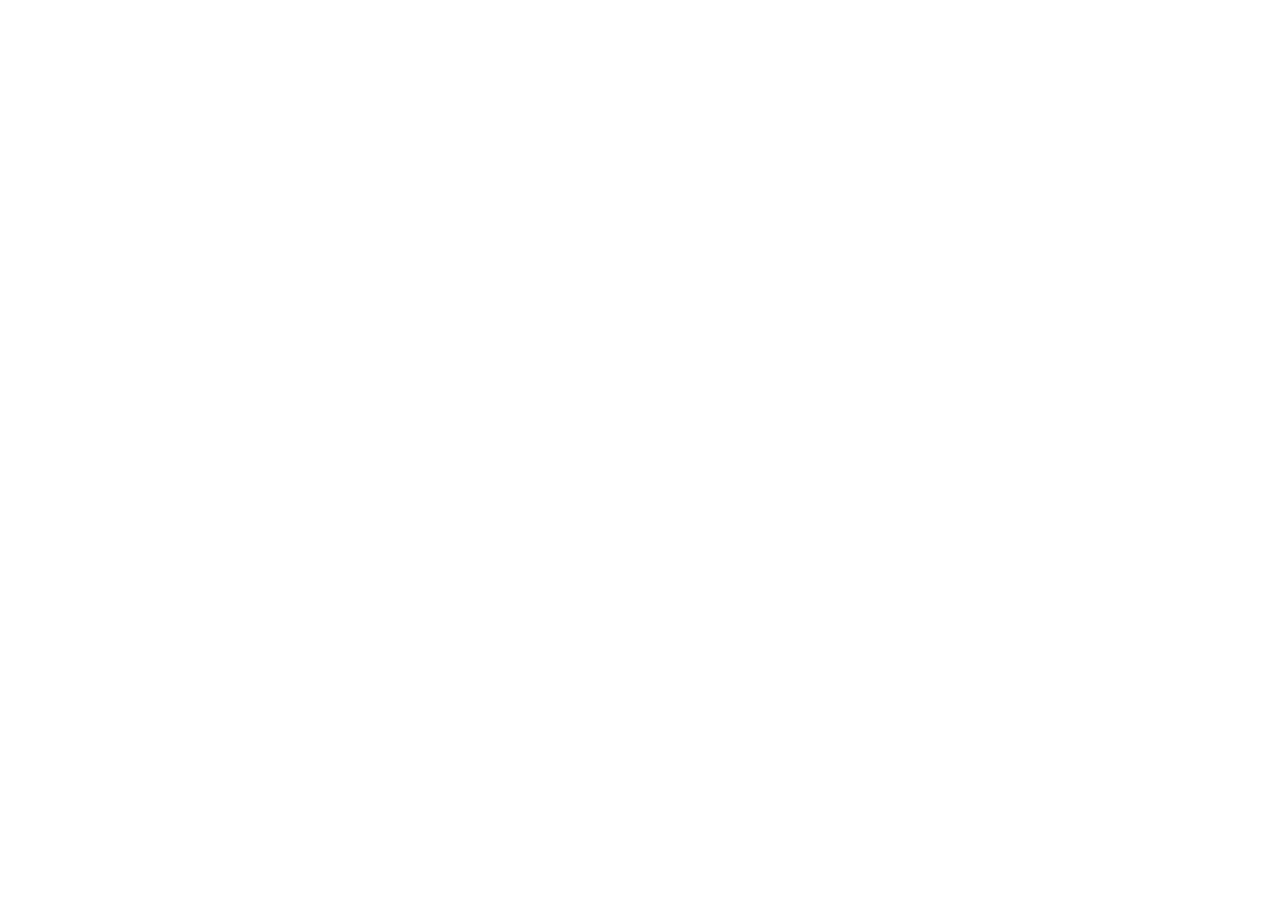
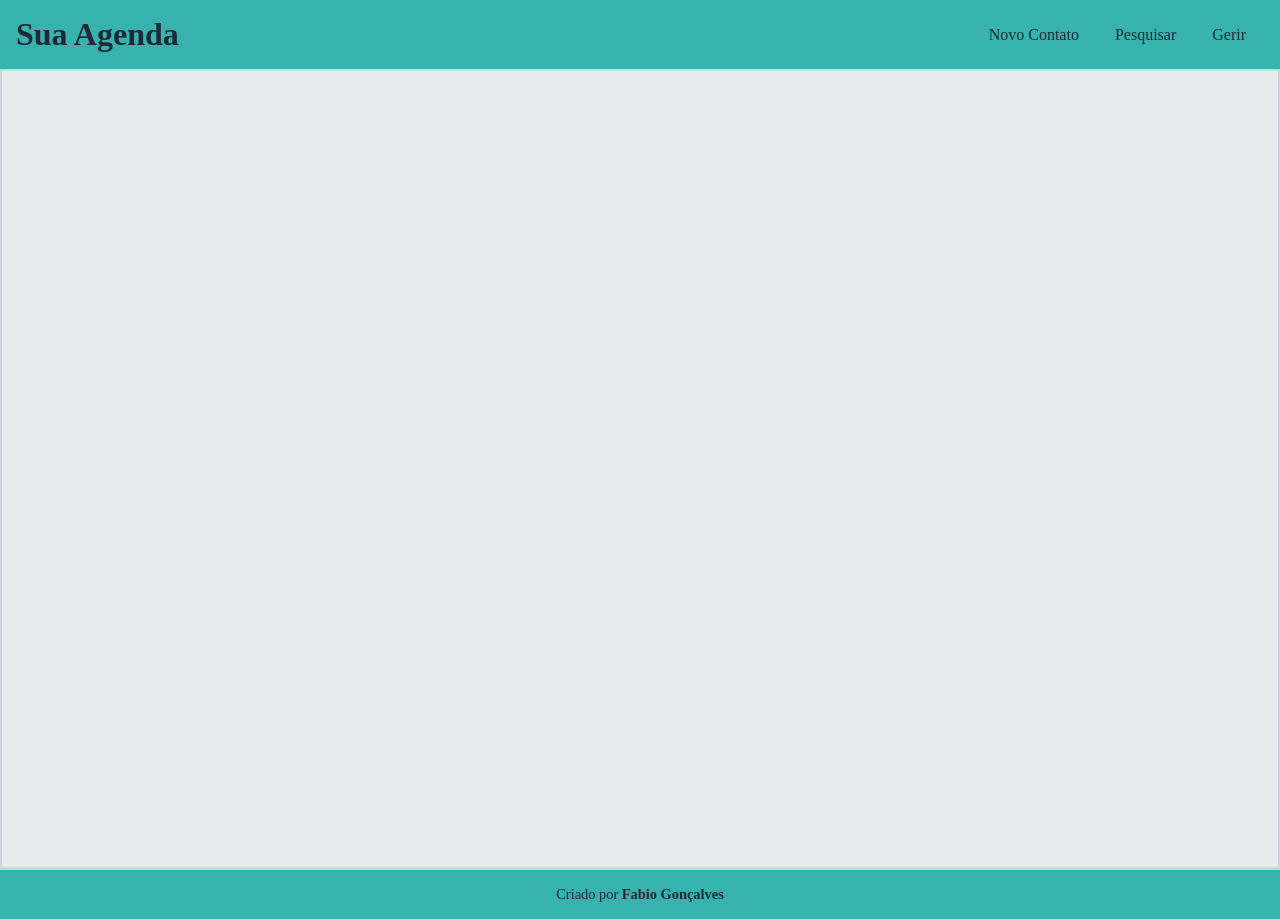
Before and after one commit to FabioMGonc/agenda-em-vanilla-js, a plain HTML site: page index.html in a window 1280 px wide. Before the commit the page ends 800 px from the top, so only its background shows below. Drawn offline with Linux system fonts and the light colour scheme.

Commit message:
feat(agenda): estrutura inicial com HTML, CSS base e manipulação de elementos via JS

```diff
--- a/app.js
+++ b/app.js
@@ -0,0 +1,4 @@
+const titleHeader = document.getElementById('title-header');
+const newContact = document.getElementById('newContact');
+const searchContact = document.getElementById('searchContact');
+const manageContact = document.getElementById('manageContact')
--- a/index.html
+++ b/index.html
@@ -8,6 +8,23 @@
     <title>Agenda em Vanilla JS</title>
 </head>
 <body>
-
+    <header class="header" id="header">
+        <div class="container-header">
+            <h1 id="title-header">Sua Agenda</h1>
+            <nav class="menu-list">
+                <a id="newContact" href="">Novo Contato</a>
+                <a id="searchContact" href="">Pesquisar</a>
+                <a id="manageContact" href="">Gerir</a>
+            </nav>
+        </div>
+    </header>
+    <main class="main-body" id="body">
+        <iframe src="" frameborder="0"></iframe>
+    </main>
+    <footer class="footer">
+        <p>
+            Criado por <a href="https://www.linkedin.com/in/fabio-m-gonc/" target="_blank">Fabio Gonçalves</a>
+        </p>
+    </footer>
 </body>
 </html>
--- a/style.css
+++ b/style.css
@@ -1 +1,83 @@
 @charset 'UTF-8';
+/* Variaveis de cores */
+:root {
+    --color-primary: #3B82F6;
+    --color-primary-dark: #2563EB;
+    --color-bg: #F9FAFB;
+    --color-text: #1F2937;
+    --color-nav-bg: #38B2AC;
+    --color-border: #D1D5DB;
+    --color-main-bg: #cccfd35c;
+}
+/* Reset do CSS */
+* {
+    border: none;
+    padding: 0px;
+    margin: 0px;
+    text-decoration: none;
+    box-sizing: border-box;
+}
+body {
+    background-color: var(--color-bg);
+    color: var(--color-text);
+}
+/* Estilo do headder */
+.header {
+    background-color: var(--color-nav-bg);
+}
+.container-header {
+    display: flex;
+    padding: 1rem;
+    align-items: center;
+    justify-content: space-between;
+}
+.menu-list {
+    display: flex;
+    justify-content: center;
+    align-items: center;
+}
+.menu-list a {
+    color: var(--color-text);
+    margin: 0px 10px;
+    padding: 0.5rem;
+}
+.menu-list a:hover {
+    color: var(--color-bg);
+    transition: all 250ms ease-in-out;
+    text-decoration: underline;
+    text-decoration-color: var(--color-bg);
+}
+/* Estilo do main */
+.main-body {
+    display: flex;
+    justify-content: center;
+    align-items: center;
+    background-color: var(--color-main-bg);
+    border: 2px solid var(--color-border);
+    width: 100%;
+    height: 100vh;
+}
+
+/* Estilo do footer */
+.footer {
+    background-color: var(--color-nav-bg);
+    color: var(--color-text);
+    text-align: center;
+    padding: 1rem;
+    font-size: 0.9rem;
+    border-top: 1px solid var(--color-border);
+}
+
+.footer a {
+    color: var(--color-text);
+    text-decoration: none;
+    font-weight: bold;
+    transition: color 0.2s ease;
+}
+
+.footer a:hover {
+    color: var(--color-bg);
+    transition: all 250ms ease-in-out;
+    text-decoration: underline;
+    text-decoration-color: var(--color-bg);
+}
```
